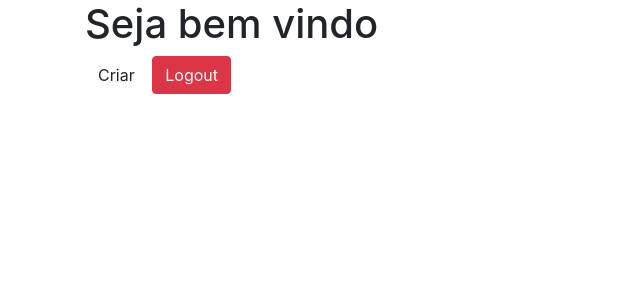
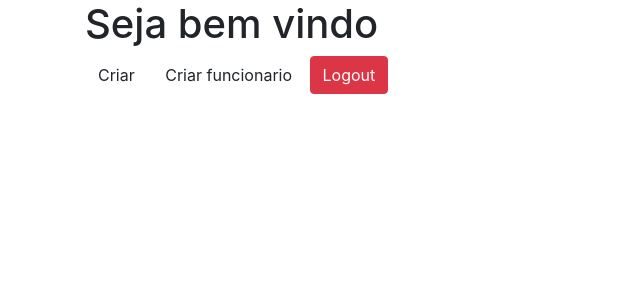
Before and after one commit to alex7alves/Gestao_rh, a Django app: page / in a window 1280 px wide. Shown: the top 300 px of the page, without its empty margins (0-640 px from the left). Run offline with Django 3.2, Linux system fonts and the light colour scheme; a user stored in the database is signed in; parts of the project's set-up code (start-up, migrations or seed data) failed here and were passed over; some libraries are stand-ins or nearby versions.

Commit message:
Crud de funcionário

```diff
--- a/apps/core/templates/core/index.html
+++ b/apps/core/templates/core/index.html
@@ -13,5 +13,13 @@
   {% else %}
     <a href="{% url 'Criar_Empresa' %}" class=" btn"> Criar </a>
   {% endif %}
+
+  {% if usuario.funcionario.nome %}
+    <a href="{% url 'Listar_Funcionarios' %}" class=" btn"> Gerenciar funcionario </a>
+
+  {% else %}
+    <a href="{% url 'Criar_Empresa' %}" class=" btn"> Criar funcionario </a>
+  {% endif %}
+
   <a href="{% url 'logout' %}" class=" btn btn-danger"> Logout </a>
 {% endblock %}
--- a/apps/funcionarios/urls.py
+++ b/apps/funcionarios/urls.py
@@ -1,5 +1,5 @@
 from django.urls import path
-from .views import home
+from .views import ListarFuncionarios
 urlpatterns = [
-    path('',home),
+    path('listar',ListarFuncionarios.as_view(), name="Listar_Funcionarios"),
 ]
--- a/apps/funcionarios/views.py
+++ b/apps/funcionarios/views.py
@@ -1,5 +1,7 @@
 from django.shortcuts import render
 from django.http import HttpResponse
+from django.views.generic import ListView
+from .models import Funcionario
 
-def home(request):
-    return HttpResponse('ola')
+class ListarFuncionarios(ListView):
+    model = Funcionario
```
Also changed, not shown: apps/funcionarios/templates/funcionarios/funcionario_list.html (added, +11 -0 lines).
